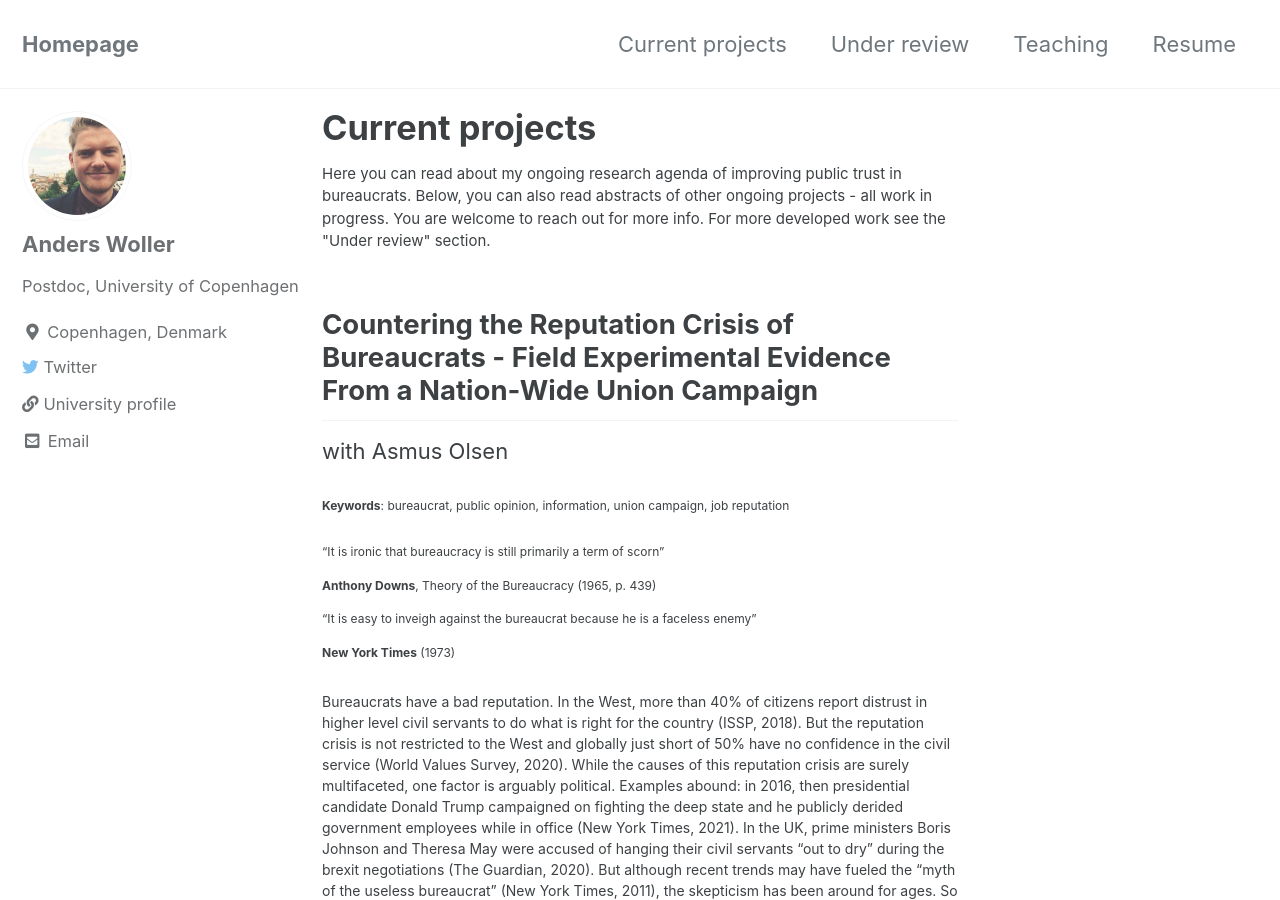
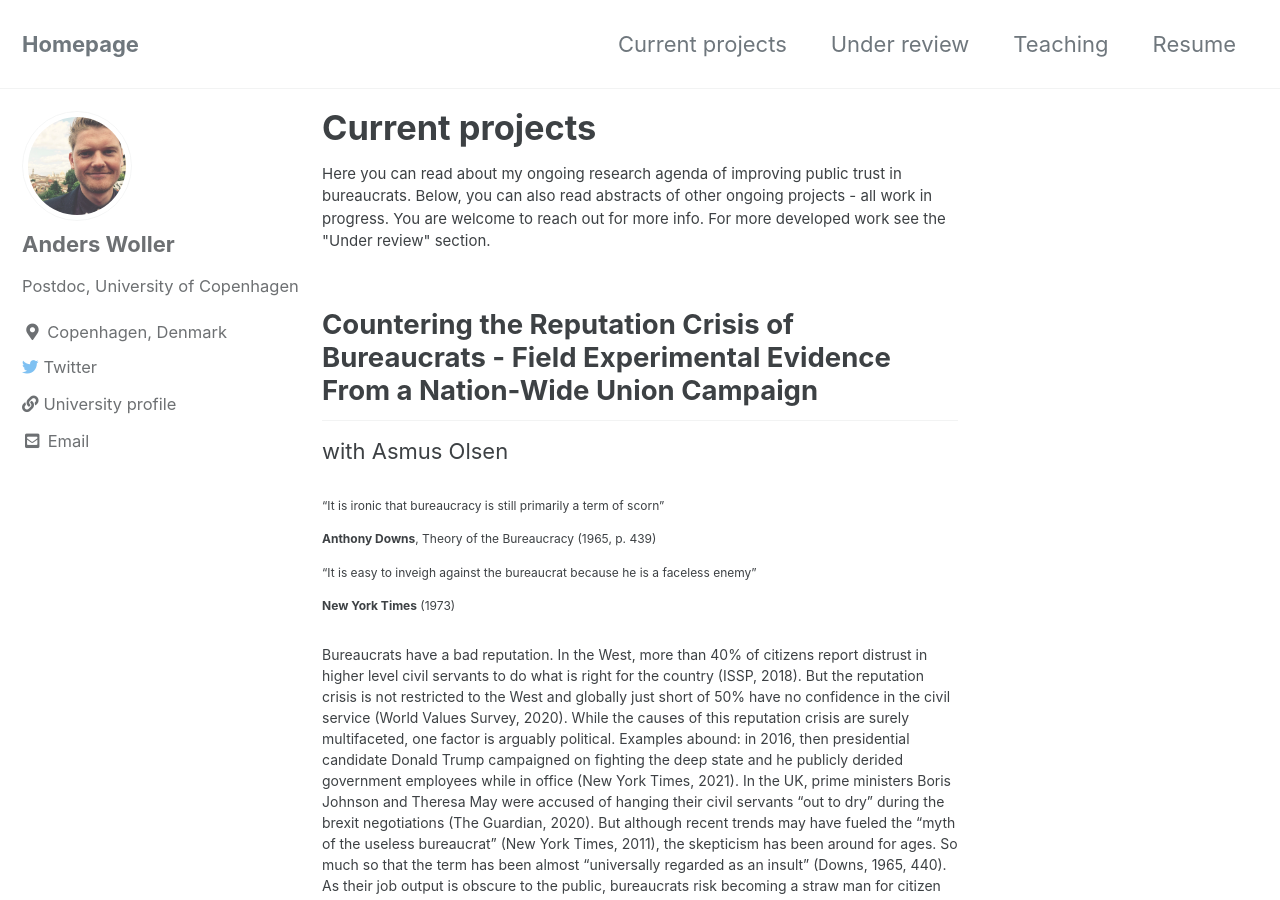
Before and after one commit to AndersWoller/AndersWoller.github.io, a Jekyll site: the page built from _pages/research.md, in a window 1280 px wide and 900 px high. Built offline with Jekyll 4.4.1, drawn with Linux system fonts in a browser that asks for light colours; cached includes are drawn as plain includes.

Commit message:
Update research.md

```diff
--- a/_pages/research.md
+++ b/_pages/research.md
@@ -5,10 +5,6 @@ permalink: /Research/
 <p style="font-size:15px"> Here you can read about my ongoing research agenda of improving public trust in bureaucrats. Below, you can also read abstracts of other ongoing projects - all work in progress. You are welcome to reach out for more info. For more developed work see the "Under review" section. </p>
 
 <h2> Countering the Reputation Crisis of Bureaucrats - Field Experimental Evidence From a Nation-Wide Union Campaign </h2> with Asmus Olsen
-
-<p align="center">
-
-<p style="font-size:12px"> <b>Keywords</b>: bureaucrat, public opinion, information, union campaign, job reputation</p>
 
 <p align="right">
 
```
